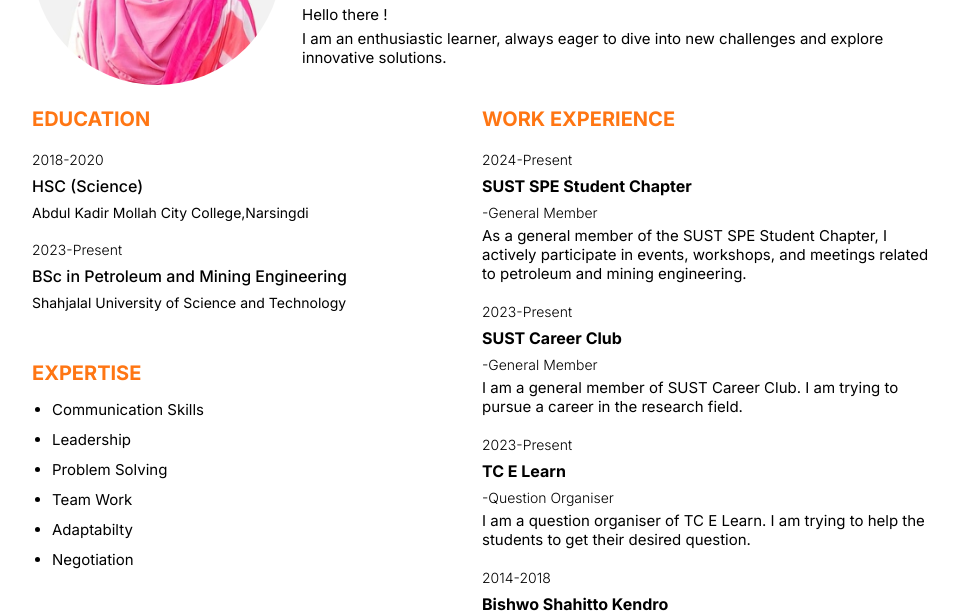
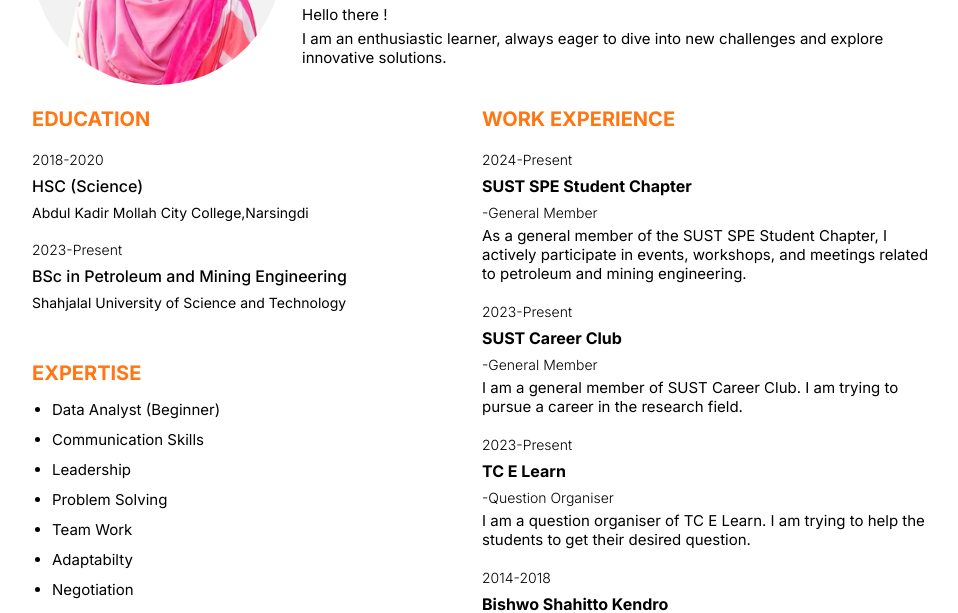
Before and after one commit to muntahamonir/muntahamonir.github.io, a website: page index.html in a window 1280 px wide. Shown: the part 215-828 px from the top of the page, without its empty margins (158-1116 px from the left). Drawn offline with nearby package versions, Linux system fonts and the light colour scheme.

Commit message:
Update index.html

```diff
--- a/index.html
+++ b/index.html
@@ -56,6 +56,7 @@
             <div class="skills">
                 <h3 class="title">expertise</h3>
                 <ul class="skills_list Profiledescription">
+                    <li>Data Analyst (Beginner)</li>
                     <li>Communication Skills</li>
                     <li>Leadership</li>
                     <li>Problem Solving</li>
```
